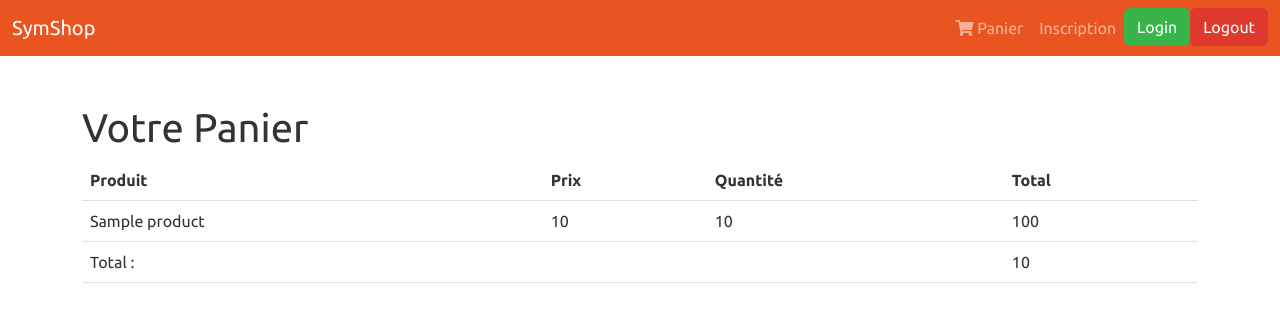
After one commit to AurelBichop/Cours-SymE-com, a Symfony app: template templates/cart/index.html.twig in a window 1280 px wide. The commit adds this page. Shown: the top 322 px of the page. Run offline with Twig, Linux system fonts and the light colour scheme; the template is opened without the code that fills it: most values are stand-ins (such as "Sample title", 1, 10 or a date in 2020); some libraries are stand-ins or nearby versions.

Commit message:
ajout de la page pour voir son panier

```diff
--- a/composer.json
+++ b/composer.json
@@ -33,7 +33,8 @@
         "symfony/web-profiler-bundle": "5.3.*",
         "symfony/yaml": "5.3.*",
         "twig/extra-bundle": "^2.12|^3.0",
-        "twig/twig": "^2.12|^3.0"
+        "twig/twig": "^2.12|^3.0",
+      "ext-http": "*"
     },
     "config": {
         "optimize-autoloader": true,
--- a/templates/base.html.twig
+++ b/templates/base.html.twig
@@ -18,6 +18,15 @@
     <body>
         {% include "shared/_navbar.html.twig" %}
         <div class="container pt-5">
+
+            {% for rubrique,messages in app.flashes %}
+                <div class="alert alert-{{ rubrique }}">
+                    {% for message in messages %}
+                        <p>{{ message }}</p>
+                    {% endfor %}
+                </div>
+            {% endfor %}
+
             {% block body %}{% endblock %}
         </div>
 
--- /dev/null
+++ b/templates/cart/index.html.twig
@@ -0,0 +1,32 @@
+{% extends 'base.html.twig' %}
+
+{% block title %}Votre Panier{% endblock %}
+
+{% block body %}
+    <h1>Votre Panier</h1>
+
+    <table class="table">
+        <thead>
+            <th>Produit</th>
+            <th>Prix</th>
+            <th>Quantité</th>
+            <th>Total</th>
+        </thead>
+        <tbody>
+            {% for item in items %}
+                <tr>
+                    <td>{{ item.product.name }}</td>
+                    <td>{{ item.product.price }}</td>
+                    <td>{{ item.qty }}</td>
+                    <td>{{ item.qty * item.product.price }}</td>
+                </tr>
+            {% endfor %}
+        </tbody>
+        <tfoot>
+        <tr>
+            <td colspan="3">Total :</td>
+            <td>{{ total }}</td>
+        </tr>
+        </tfoot>
+    </table>
+{% endblock %}
--- a/templates/product/show.html.twig
+++ b/templates/product/show.html.twig
@@ -21,7 +21,7 @@
             <p>
                 {{ product.shortDescription }}
             </p>
-            <a href="#" class="btn btn-primary">
+            <a href="{{ path('cart_add',{'id':product.id}) }}" class="btn btn-primary">
                 <i class="fas fa-shopping-cart"></i>
                 Ajouter au panier
             </a>
--- a/templates/shared/_navbar.html.twig
+++ b/templates/shared/_navbar.html.twig
@@ -9,11 +9,17 @@
             <ul class="navbar-nav me-auto">
                 {% for c in categoryRepository.findAll() %}
                     <li class="nav-item">
-                        <a href="#" class="nav-link">{{ c.name }}</a>
+                        <a href="{{ path('product_category',{'slug':c.slug}) }}" class="nav-link">{{ c.name }}</a>
                     </li>
                 {% endfor %}
             </ul>
             <ul class="navbar-nav">
+                <li>
+                    <a href="{{ path('cart_show') }}" class="nav-link">
+                        <i class="fas fa-shopping-cart"></i>
+                        Panier
+                    </a>
+                </li>
                 <li class="nav-item">
                     <a href="#" class="nav-link">Inscription</a>
                 </li>
```
Also changed, not shown: src/Controller/CartController.php (added, +63 -0 lines), templates/home.html.twig (+1 -15 lines), templates/product/_product_card.html.twig (added, +15 -0 lines), templates/product/category.html.twig (+1 -15 lines).
